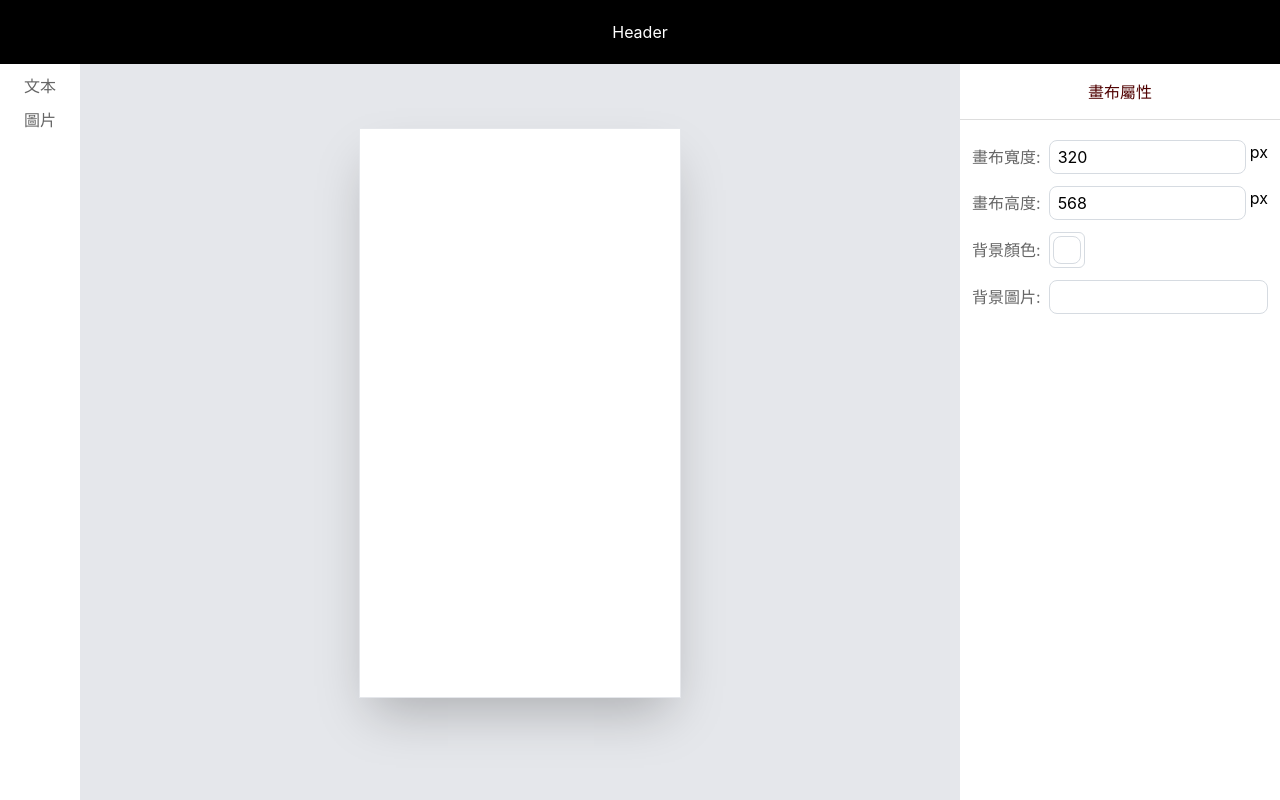
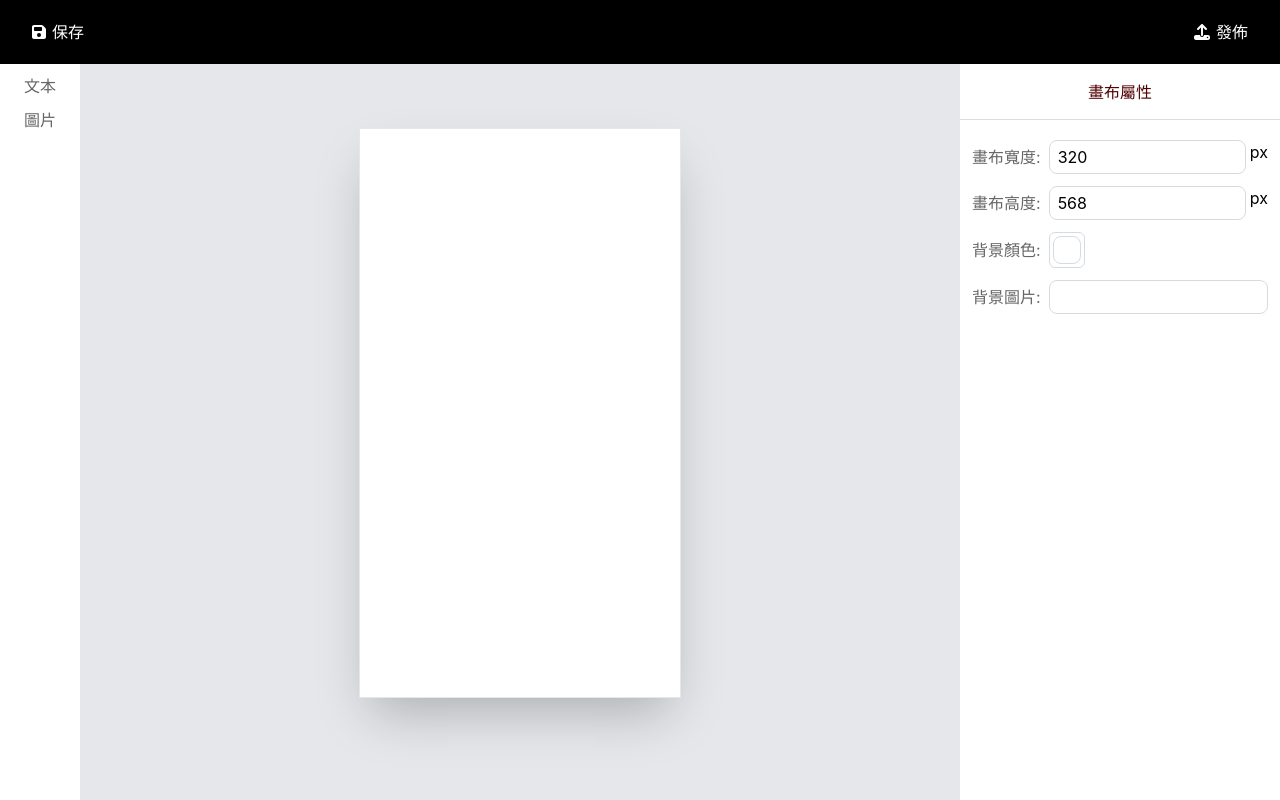
Before and after one commit to meihan0922/low-code, a React (Vite) app: page / in a window 1280 px wide. Built offline with nearby package versions, Linux system fonts and the light colour scheme.

Commit message:
feat: header ui 新增保存和發布

```diff
--- a/src/layout/Header/index.tsx
+++ b/src/layout/Header/index.tsx
@@ -1,7 +1,27 @@
+import { useCanvasByContext } from "@/store/hooks";
+import { faFloppyDisk, faUpload } from "@fortawesome/free-solid-svg-icons";
+import { FontAwesomeIcon } from "@fortawesome/react-fontawesome";
+
 export default function Header(props) {
+  const canvas = useCanvasByContext();
+  const save = () => {
+    const data = canvas.getCanvas();
+    console.log("data", data, JSON.stringify(data));
+  };
   return (
-    <div className="z-20 h-16 leading-16 text-center text-white bg-black">
-      Header
+    <div className="z-20 h-16 flex justify-between px-8 leading-16 text-center text-white bg-black">
+      <div className="flex gap-1.5 cursor-pointer" onClick={save}>
+        <span>
+          <FontAwesomeIcon icon={faFloppyDisk} />
+        </span>
+        <span>保存</span>
+      </div>
+      <div className="flex gap-1.5 cursor-pointer">
+        <span>
+          <FontAwesomeIcon icon={faUpload} />
+        </span>
+        <span>發佈</span>
+      </div>
     </div>
   );
 }
--- a/src/store/canvas.ts
+++ b/src/store/canvas.ts
@@ -82,6 +82,7 @@ export class Canvas {
 
   setCanvas = (_canvas) => {
     Object.assign(this.canvas, _canvas);
+    this.updateApp();
   };
 
   updateCanvasStyle = (newStyle) => {
@@ -146,6 +147,7 @@ export class Canvas {
       updateSelectedCmp: this.updateSelectedCmp,
       getSelectedCmp: this.getSelectedCmp,
       updateCanvasStyle: this.updateCanvasStyle,
+      setCanvas: this.setCanvas,
     };
     return obj;
   };
```
